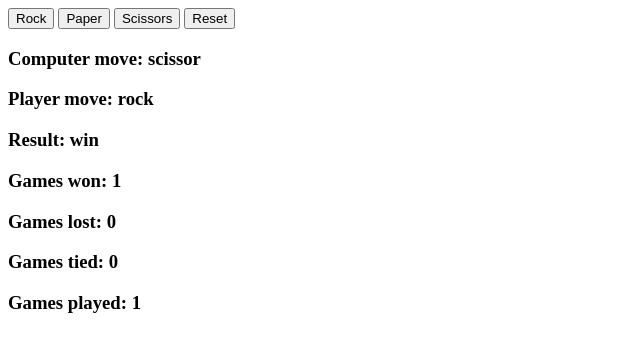
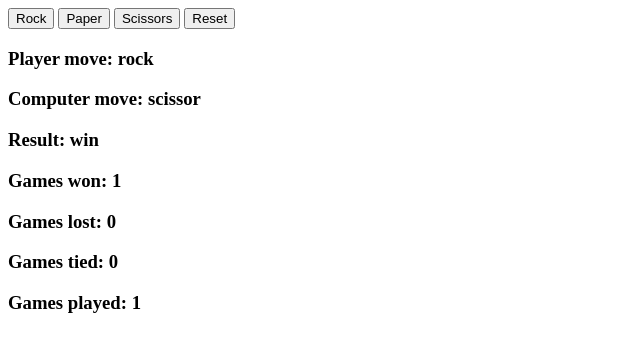
Before and after one commit to hitesh0806/P1-Rock-paper-scissor, a plain HTML site: page index.html in a window 1280 px wide. Both pictures are taken after a click on the button "Rock". Shown: the whole page, without its empty margins (0-640 px from the left). Drawn offline with Linux system fonts and the light colour scheme.

Commit message:
Added an object score with properties wins,loss,ties and gp

```diff
--- a/index.html
+++ b/index.html
@@ -12,8 +12,8 @@
         <button id="reset">Reset</button>
     </div>
     <div id="results">
+        <h3 id='playermove'></h3>
         <h3 id='computermove'></h3>
-        <h3 id='playermove'></h3>
         <h3 id='result'></h3>
         <h3 id="gameswon"></h3>
         <h3 id="gameslost"></h3>
--- a/java.js
+++ b/java.js
@@ -9,10 +9,14 @@ const gameswon=document.getElementById('gameswon');
 const gameslost=document.getElementById('gameslost');
 const gamestied=document.getElementById('gamestied');
 const totalgamesplayed=document.getElementById('totalgamesplayed');
-let x=0;
-let y=0;
-let z=0;
-let a=0;
+let score=
+{
+    wins:0,
+    loss:0,
+    ties:0,
+    gp:0,
+}
+
 function playgame(playermove)
 {
   let computermove = randommove()
@@ -64,27 +68,27 @@ function playgame(playermove)
         }
     if (resul==='win')
     {
-      x++;
+      score.wins++;
     }
     else if (resul==='lost')
     {
-      y++;
+      score.loss++;
     }
     else if (resul==='tie')
     {
-      z++;
+      score.ties++;
     }
     if (resul==='win'|| resul==='lost'|| resul==='tie')
     {
-      a++
+      score.gp++
     }
     playermov.textContent='Player move: '+playermove;
     computermov.textContent='Computer move: '+computermove;
     result.textContent='Result: '+resul;
-    gameswon.textContent='Games won: '+x;
-    gameslost.textContent='Games lost: '+y;
-    gamestied.textContent='Games tied: '+z;
-    totalgamesplayed.textContent='Games played: '+a;
+    gameswon.textContent='Games won: '+score.wins;
+    gameslost.textContent='Games lost: '+score.loss;
+    gamestied.textContent='Games tied: '+score.ties;
+    totalgamesplayed.textContent='Games played: '+score.gp;
 }
 function randommove()
 {
```
